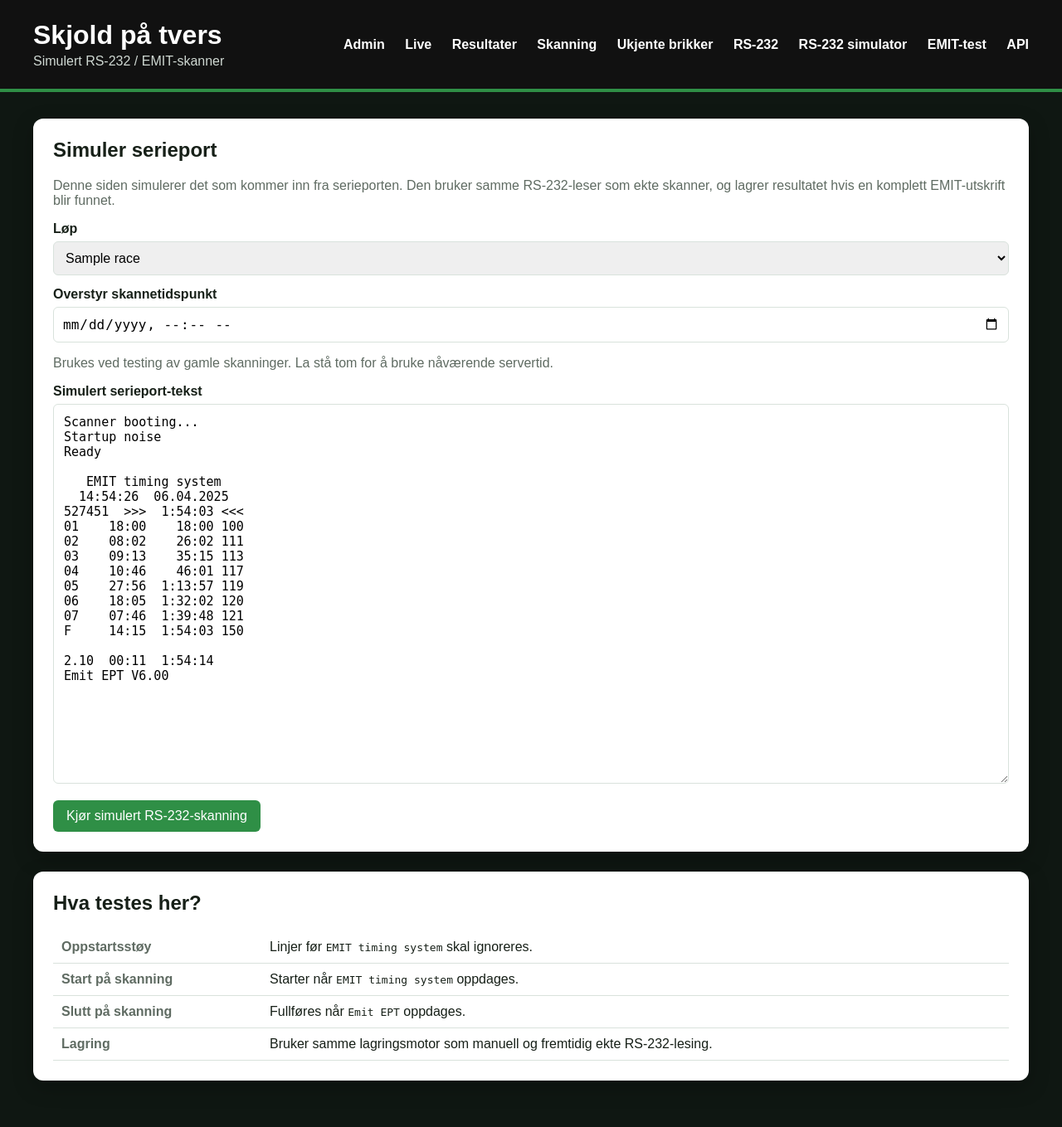
After one commit to danitoti/SkjoldPaTvers, a FastAPI app: template backend/app/templates/rs232_simulate.html in a window 1280 px wide. The commit adds this page. Shown: the whole page at 83% size. Run offline with FastAPI, Linux system fonts and the light colour scheme; the template is opened without the code that fills it: most values are stand-ins (such as "Sample title", 1, 10 or a date in 2020).

Commit message:
Add simulated RS232 scan workflow

```diff
--- /dev/null
+++ b/backend/app/templates/rs232_simulate.html
@@ -0,0 +1,107 @@
+<!doctype html>
+<html lang="no">
+<head>
+    <meta charset="utf-8">
+    <title>Skjold på tvers - Simulert RS-232</title>
+    <link rel="stylesheet" href="/static/admin.css">
+</head>
+<body>
+    <header>
+        <div>
+            <h1>Skjold på tvers</h1>
+            <p>Simulert RS-232 / EMIT-skanner</p>
+        </div>
+        <nav>
+            <a href="/admin">Admin</a>
+            <a href="/live">Live</a>
+            <a href="/admin/results">Resultater</a>
+            <a href="/admin/scans/manual">Skanning</a>
+            <a href="/admin/scans/unknown">Ukjente brikker</a>
+            <a href="/admin/rs232">RS-232</a>
+            <a href="/admin/rs232/simulate">RS-232 simulator</a>
+            <a href="/admin/emit-test">EMIT-test</a>
+            <a href="/docs">API</a>
+        </nav>
+    </header>
+
+    <main>
+        {% if message %}
+            <div class="message">{{ message }}</div>
+        {% endif %}
+
+        <section class="card">
+            <h2>Simuler serieport</h2>
+
+            <p class="muted">
+                Denne siden simulerer det som kommer inn fra serieporten.
+                Den bruker samme RS-232-leser som ekte skanner, og lagrer resultatet hvis en komplett EMIT-utskrift blir funnet.
+            </p>
+
+            <form method="post" action="/admin/rs232/simulate">
+                <label>Løp</label>
+                <select name="race_id" required>
+                    {% for race in races %}
+                        <option value="{{ race.id }}"
+                            {% if settings and settings.selected_race_id == race.id %}selected{% endif %}>
+                            {{ race.name }}
+                        </option>
+                    {% endfor %}
+                </select>
+
+                <label>Overstyr skannetidspunkt</label>
+                <input type="datetime-local" name="scan_received_at">
+                <p class="muted">
+                    Brukes ved testing av gamle skanninger. La stå tom for å bruke nåværende servertid.
+                </p>
+
+                <label>Simulert serieport-tekst</label>
+                <textarea name="serial_text" rows="24" spellcheck="false" required>Scanner booting...
+Startup noise
+Ready
+
+   EMIT timing system
+  14:54:26  06.04.2025
+527451  >>>  1:54:03 <<<
+01    18:00    18:00 100
+02    08:02    26:02 111
+03    09:13    35:15 113
+04    10:46    46:01 117
+05    27:56  1:13:57 119
+06    18:05  1:32:02 120
+07    07:46  1:39:48 121
+F     14:15  1:54:03 150
+
+2.10  00:11  1:54:14
+Emit EPT V6.00      </textarea>
+
+                <button type="submit">Kjør simulert RS-232-skanning</button>
+            </form>
+        </section>
+
+        <section class="card">
+            <h2>Hva testes her?</h2>
+
+            <table>
+                <tbody>
+                    <tr>
+                        <th>Oppstartsstøy</th>
+                        <td>Linjer før <code>EMIT timing system</code> skal ignoreres.</td>
+                    </tr>
+                    <tr>
+                        <th>Start på skanning</th>
+                        <td>Starter når <code>EMIT timing system</code> oppdages.</td>
+                    </tr>
+                    <tr>
+                        <th>Slutt på skanning</th>
+                        <td>Fullføres når <code>Emit EPT</code> oppdages.</td>
+                    </tr>
+                    <tr>
+                        <th>Lagring</th>
+                        <td>Bruker samme lagringsmotor som manuell og fremtidig ekte RS-232-lesing.</td>
+                    </tr>
+                </tbody>
+            </table>
+        </section>
+    </main>
+</body>
+</html>
```
Also changed, not shown: backend/app/api/admin.py (+130 -0 lines), backend/app/templates/rs232.html (+12 -0 lines).
